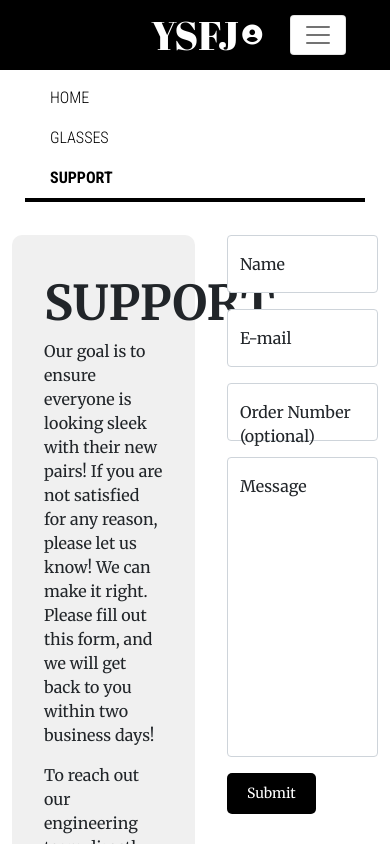
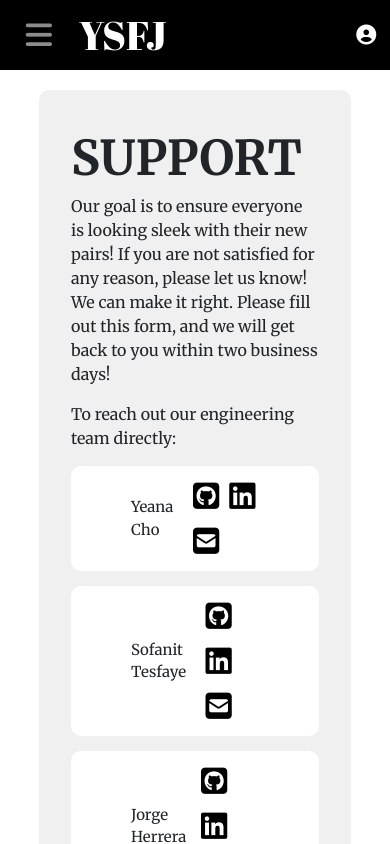
Before and after one commit to yeana-dev/YSFJ, a React (Create React App) app in the folder client/: page /support in a window 390 px wide. Shown: the top 844 px of the page. Built offline with nearby package versions, Linux system fonts and the light colour scheme.

Commit message:
Overall Layout width changed. Bug in Navbar responsive fixed

```diff
--- a/client/src/Components/Layout/Layout.css
+++ b/client/src/Components/Layout/Layout.css
@@ -1,4 +1,4 @@
-.container {
+.content-container {
   margin: 0 auto;
   margin-top: 20px;
 }
--- a/client/src/Components/Layout/Layout.jsx
+++ b/client/src/Components/Layout/Layout.jsx
@@ -5,7 +5,7 @@ const Layout = (props) => {
   return (
     <>
       <Navigation user={props.user} />
-      <div className="container">{props.children}</div>
+      <div className="content-container">{props.children}</div>
     </>
   );
 };
--- a/client/src/Components/Navigation/Navigation.css
+++ b/client/src/Components/Navigation/Navigation.css
@@ -18,7 +18,7 @@
 #navbar-logo {
   font-family: "Abril Fatface", cursive;
   font-size: 40px;
-  text-align: center;
+  /* text-align: center; */
   margin-right: auto;
 }
 
@@ -44,8 +44,8 @@
   border-bottom: 4px solid black;
 }
 
-#navbar-toggle {
-  background-color: white;
+.nav-item {
+  padding: 10px 0;
 }
 
 .navbar-top {
@@ -53,7 +53,7 @@
   align-items: center;
 }
 
-.navbar-text {
+#nav-bar-text {
   font-family: "Roboto Condensed", sans-serif;
   display: flex;
   font-size: 14px;
@@ -76,7 +76,6 @@
   border-radius: 5px;
   display: flex;
   align-items: center;
-  transition: all 250ms ease-in-out;
 }
 
 .link button:hover {
@@ -84,3 +83,16 @@
   color: whitesmoke;
   transition: all 250ms ease-in-out;
 }
+
+@media (max-width: 990px) {
+  #nav-bar-text {
+    position: unset;
+  }
+  #navbar-toggle-button {
+    border: none;
+    font-size: 30px;
+  }
+  .navbar-top {
+    gap: 15px;
+  }
+}
--- a/client/src/Components/Navigation/Navigation.jsx
+++ b/client/src/Components/Navigation/Navigation.jsx
@@ -1,6 +1,7 @@
 import Navbar from "react-bootstrap/Navbar";
 import Nav from "react-bootstrap/Nav";
 import { Link, NavLink } from "react-router-dom";
+import React from "react";
 
 import "./Navigation.css";
 
@@ -25,26 +26,43 @@ const unauthenticatedOptions = (
 
 const Navigation = ({ user }) => {
   return (
-    <Navbar sticky="top" expand="lg" id="navbar">
+    <Navbar
+      variant="dark"
+      collapseOnSelect
+      sticky="top"
+      expand="lg"
+      id="navbar"
+    >
       <div className="navbar-top">
-        <Navbar.Brand href="/" id="navbar-logo" className="text-center">
+        <Navbar.Toggle
+          id="navbar-toggle-button"
+          aria-controls="basic-navbar-nav"
+        >
+          <i class="fas fa-bars"></i>
+        </Navbar.Toggle>
+        <Navbar.Brand href="/" id="navbar-logo">
           YSFJ
         </Navbar.Brand>
-        <Navbar.Text>
+        <div id="nav-bar-text">
           {user && (
             <div className="user-name">{`Welcome ${user.username}`}</div>
           )}
           {user ? authenticatedOptions : unauthenticatedOptions}
-          <Navbar.Toggle id="navbar-toggle" aria-controls="basic-navbar-nav" />
-        </Navbar.Text>
+        </div>
       </div>
-      <Navbar.Collapse id="basic-navbar-nav">
-        <Nav className="me-auto" id="navbar-bottom">
-          <NavLink to="/" exact>
-            HOME
-          </NavLink>
-          <NavLink to="/products">GLASSES</NavLink>
-          <NavLink to="/support">SUPPORT</NavLink>
+      <Navbar.Collapse>
+        <Nav id="navbar-bottom">
+          <Nav.Item>
+            <NavLink to="/" exact>
+              HOME
+            </NavLink>
+          </Nav.Item>
+          <Nav.Item>
+            <NavLink to="/products">GLASSES</NavLink>
+          </Nav.Item>
+          <Nav.Item>
+            <NavLink to="/support">SUPPORT</NavLink>
+          </Nav.Item>
         </Nav>
       </Navbar.Collapse>
     </Navbar>
--- a/client/src/Screens/Home/Home.css
+++ b/client/src/Screens/Home/Home.css
@@ -2,9 +2,11 @@
   width: 300px;
 }
 
-.container {
+.home-container {
   display: flex;
+  width: 80vw;
   flex-direction: column;
+  margin: 0 auto;
 }
 
 .home-best-sellers {
--- a/client/src/Screens/Home/Home.jsx
+++ b/client/src/Screens/Home/Home.jsx
@@ -6,7 +6,7 @@ import "./Home.css";
 const Home = (props) => {
   return (
     <Layout user={props.user}>
-      <div className="container">
+      <div className="home-container">
         <HomeCarousel />
       </div>
       <div className="home-best-sellers">
--- a/client/src/Screens/Products/Products.css
+++ b/client/src/Screens/Products/Products.css
@@ -1,21 +1,37 @@
-.products-wrapper{
-display: flex;
-width:100%;
-margin:auto 0;
-justify-content: center;
+.products-wrapper {
+  display: flex;
+  width: 100%;
+  margin: auto 0;
+  justify-content: center;
 }
-.products-image2,.products-image1, .middle-wrapper{
-width: 25%;
+.products-image2,
+.products-image1,
+.middle-wrapper {
+  width: 25%;
 }
 
-.middle-wrapper{
-  width:50%;
+.middle-wrapper {
+  width: 50%;
   margin-left: 59px;
   margin-right: 45px;
 }
 
-.products{
+.products {
   display: flex;
-    flex-wrap: wrap;
-    margin-top: 90px;
+  flex-wrap: wrap;
+  margin-top: 90px;
 }
+
+@media (max-width: 990px) {
+  .products-wrapper img {
+    display: none;
+  }
+  .products-wrapper {
+    width: 100%;
+  }
+
+  .middle-wrapper {
+    width: 100vw;
+    margin: 0;
+  }
+}
--- a/client/src/Screens/SignUp/SignUp.css
+++ b/client/src/Screens/SignUp/SignUp.css
@@ -1,8 +1,4 @@
-.form-container {
-  margin: 3em auto;
-}
-
-.form-container form {
+#sign-up-form {
   display: flex;
   flex-direction: column;
   background-color: #d9d9d962;
@@ -11,6 +7,7 @@
   border: 1px solid black;
   padding: 3em 5em;
   box-shadow: 5px 5px 5px rgba(0, 0, 0, 0.2);
+  margin: 0 auto;
 }
 
 #sign-up-form label {
--- a/client/src/Screens/SignUp/SignUp.jsx
+++ b/client/src/Screens/SignUp/SignUp.jsx
@@ -56,7 +56,6 @@ const SignUp = (props) => {
 
   return (
     <Layout user={props.user}>
-      <div className="form-container">
       <form id="sign-up-form" onSubmit={handleSignUp}>
         <label>Username</label>
         <input
@@ -96,7 +95,6 @@ const SignUp = (props) => {
         />
         {renderError()}
       </form>
-      </div>
     </Layout>
   );
 };
--- a/client/src/Screens/Support/Support.css
+++ b/client/src/Screens/Support/Support.css
@@ -7,7 +7,8 @@ header {
 .support-container {
   display: flex;
   gap: 2em;
-  margin-top: 5px;
+  width: 80vw;
+  margin: 5px auto;
 }
 
 .support-left {
@@ -55,3 +56,15 @@ header {
   width: 100%;
   margin: 0 0 0 10px;
 }
+
+@media (max-width: 990px) {
+  .support-container {
+    flex-direction: column;
+  }
+  .support-left {
+    width: 100%;
+  }
+  .support-right {
+    width: 100%;
+  }
+}
```
Lines whose indentation alone changed are shown as unchanged.
